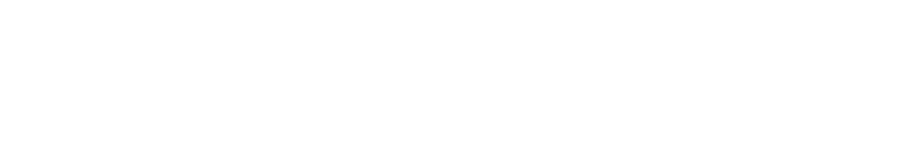
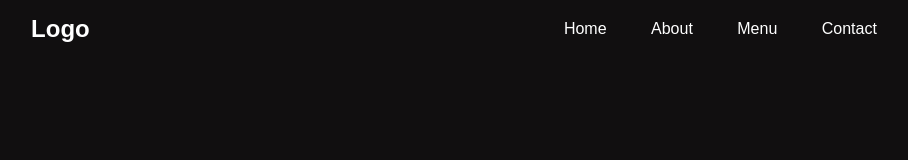
Before and after one commit to luthfizone/Coffe-Landing-Page, a plain HTML site: page index.html in a window 1280 px wide. Shown: the whole page, without its empty margins (186-1094 px from the left). Drawn offline with Linux system fonts and the light colour scheme; a web font is replaced by a local one.

Commit message:
feat: navigation

```diff
--- a/index.html
+++ b/index.html
@@ -6,5 +6,17 @@
     <title>Coffe Landing Page</title>
     <link rel="stylesheet" href="style/style.css" media="screen" />
   </head>
-  <body></body>
+  <body>
+    <nav>
+      <h1>
+        <a href="#" class="logo">Logo</a>
+      </h1>
+      <ul>
+        <li><a href="">Home</a></li>
+        <li><a href="">About</a></li>
+        <li><a href="">Menu</a></li>
+        <li><a href="">Contact</a></li>
+      </ul>
+    </nav>
+  </body>
 </html>
--- a/style/style.css
+++ b/style/style.css
@@ -1,7 +1,56 @@
-/* Reset HTML */
+@import url("https://fonts.googleapis.com/css2?family=Playfair+Display:ital,wght@0,400..900;1,400..900&display=swap");
 
+:root {
+  --main-color: #deab5f;
+  --primary-color: #312e2e;
+}
+
+/* Utility Styles */
+button {
+  padding: 10px 30px;
+  background-color: var(--main-color);
+  border: none;
+  cursor: pointer;
+}
+
+/* Reset */
 * {
   margin: 0;
   padding: 0;
   box-sizing: border-box;
 }
+
+body {
+  background-color: #110f10;
+}
+
+/* Navigation Start */
+nav {
+  display: flex;
+  justify-content: space-around;
+  align-items: center;
+  color: #fff;
+  font-family: sans-serif;
+  padding-top: 15px;
+}
+
+h1 .logo {
+  text-decoration: none;
+  color: #fff;
+}
+
+li {
+  list-style: none;
+  display: inline;
+}
+
+li a {
+  color: #fff;
+  text-decoration: none;
+  margin-left: 40px;
+  padding-bottom: 10px;
+}
+
+li a:hover {
+  border-bottom: 2px solid var(--main-color);
+}
```
